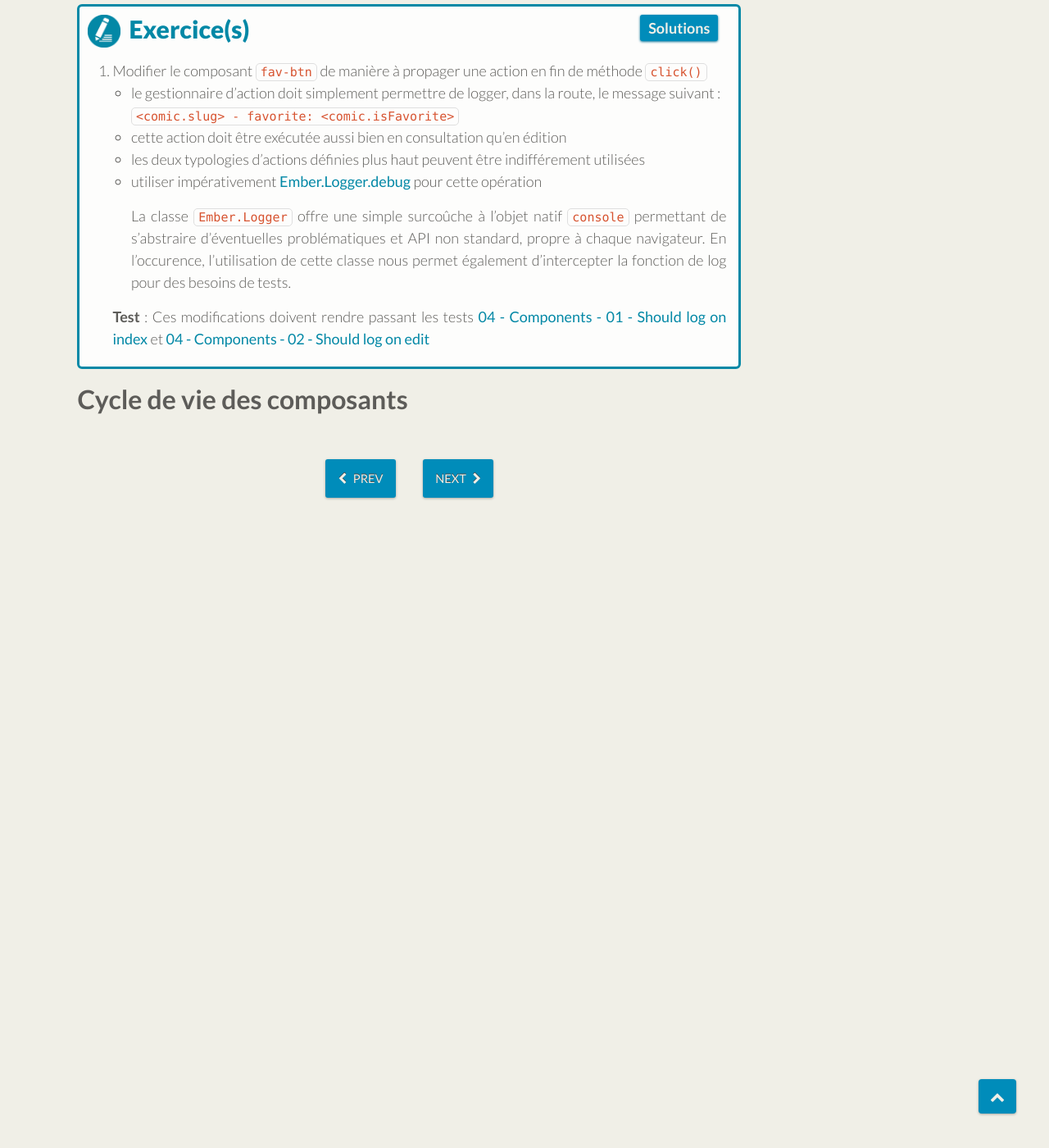
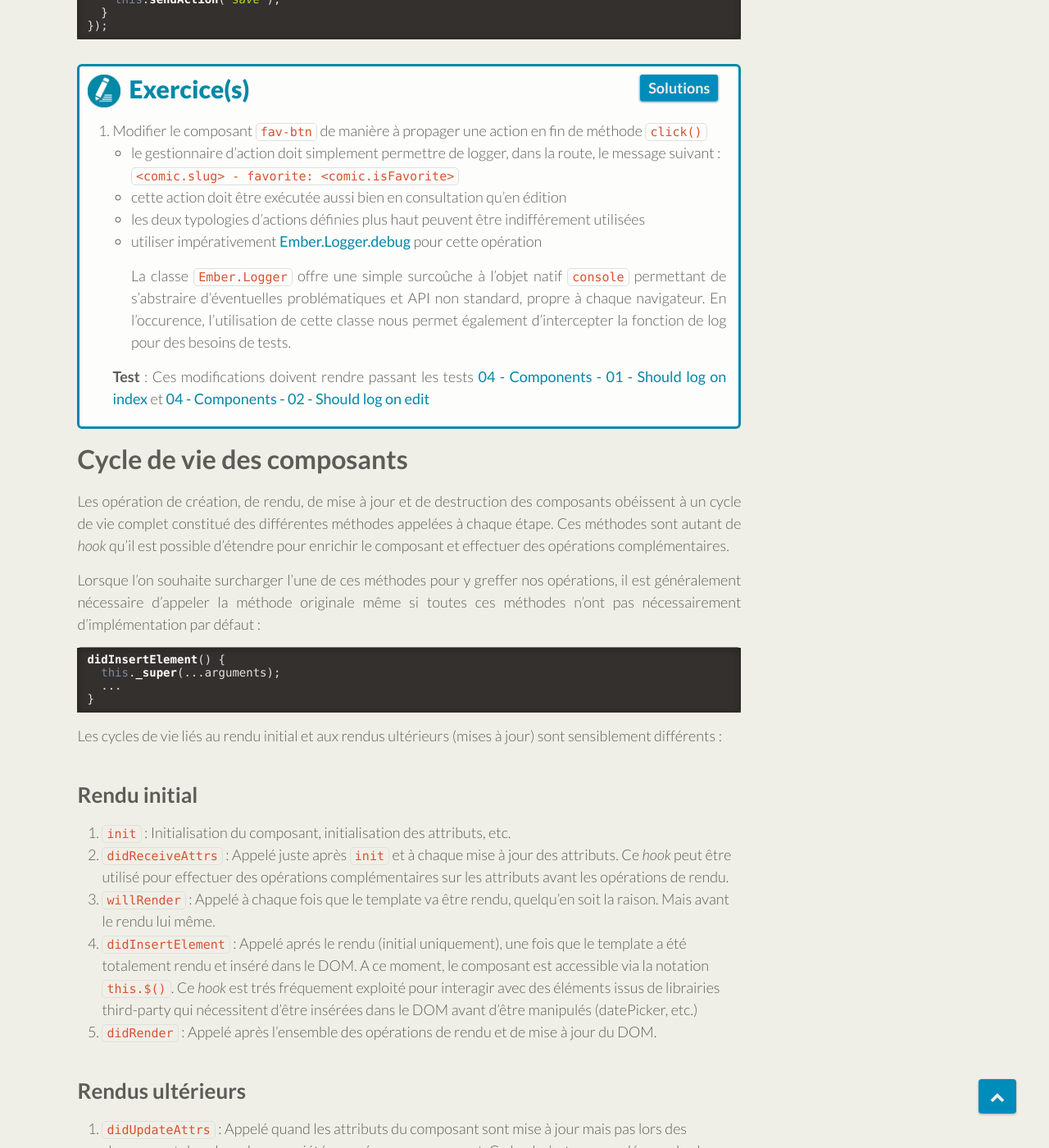
Before and after one commit to bmeurant/bmeurant.github.io, a Jekyll site: the page built from ember/training/components.md, in a window 1280 px wide and 1400 px high, scrolled down 11728 px. Shown: the whole window at 82% size. Built offline with Jekyll 4.4.1, drawn with Linux system fonts in a browser that asks for light colours; nearby versions of some CDN libraries; some of the changed text lies outside the part shown.

Commit message:
Lifecycle components section

````diff
--- a/ember/training/components.md
+++ b/ember/training/components.md
@@ -92,7 +92,7 @@ Il peut s'agir :
     {{#each model.paragraphs as |paragraph|}}
       <p>paragraph</p>
     {{/each}}
-  {{/my-component}}
+  {{/full-article}}
   ```
 
   avec le template suivant :
@@ -755,7 +755,110 @@ export default Ember.Component.extend({
 
 ## Cycle de vie des composants
 
+Les opération de création, de rendu, de mise à jour et de destruction des composants obéissent à un cycle de vie complet
+constitué des différentes méthodes appelées à chaque étape. Ces méthodes sont autant de *hook* qu'il est possible
+d'étendre pour enrichir le composant et effectuer des opérations complémentaires.
+
+Lorsque l'on souhaite surcharger l'une de ces méthodes pour y greffer nos opérations, il est généralement nécessaire d'appeler la
+méthode originale même si toutes ces méthodes n'ont pas nécessairement d'implémentation par défaut :
+
+```javascript
+didInsertElement() {
+  this._super(...arguments);
+  ...
+}
+```
+
+Les cycles de vie liés au rendu initial et aux rendus ultérieurs (mises à jour) sont sensiblement différents :
+
+### Rendu initial
+
+1. ``init`` : Initialisation du composant, initialisation des attributs, etc.
+1. ``didReceiveAttrs`` : Appelé juste après ``init`` et à chaque mise à jour des attributs. Ce *hook* peut être
+   utilisé pour effectuer des opérations complémentaires sur les attributs avant les opérations de rendu.
+1. ``willRender`` : Appelé à chaque fois que le template va être rendu, quelqu'en soit la raison. Mais avant le rendu lui même.
+1. ``didInsertElement`` : Appelé aprés le rendu (initial uniquement), une fois que le template a été totalement rendu et inséré
+   dans le DOM. A ce moment, le composant est accessible via la notation ``this.$()``. Ce *hook* est trés fréquement exploité
+   pour interagir avec des éléments issus de librairies third-party qui nécessitent d'être insérées dans le DOM avant d'être
+   manipulés (datePicker, etc.)
+1. ``didRender`` : Appelé après l'ensemble des opérations de rendu et de mise à jour du DOM.
+
+### Rendus ultérieurs
+
+1. ``didUpdateAttrs`` : Appelé quand les attributs du composant sont mise à jour mais pas lors des changement de valeur
+   des propriétés passées au compoosant. Ce *hook* n'est pas appelé non plus lors d'un rerender explicite.
+1. ``didReceiveAttrs`` : cf. plus haut
+1. ``willUpdate`` : Appelé à chaque fois que le template va être rendu, quelqu'en soit la raison.
+1. ``willRender`` : cf. plus haut
+1. ``didUpdate`` : Appelé lors que le DOM a été pleinement mis à jour.
+1. ``didRender`` : cf. plus haut
+
+Des *hooks* sont également disponible lors de la phase de destruction :
+
+### Destruction
+
+1. ``willDestroyElement`` : Appelé lorsqu'un composant détécte qu'il doit être supprimé, avant sa suppression. Ce *hook*
+   permet notamment de supprimer d'éventuels listeners.
+1. ``willClearRender`` : Appelé lorsque la vue contenant le composant va être renrendue.
+1. ``didDestroyElement`` : Appelé après la destruction de l'élément du composant.
+
+La très grand majorité de ces *hook* est très rarement utilisée. Les plus fréquents sont ``didInsertElement``,
+``willDestroyElement`` et moins fréquement ``didReceiveAttrs``.
+
 {% endraw %}
+
+<div class="work answer">
+  {% capture m %}
+  {% raw %}
+
+1. On souhaite désormais enrichir le composant ``image-cover`` afin qu'il affiche une image par défaut si aucune jaquette
+   n'est disponible pour le comic. Notamment lors de la création.
+   * pour cela on doit se baser sur l'évènement ``onerror`` de l'élément ``img`` racine
+   * comme l'évènement ``onerror`` n'est pas un évènement qui se [propage](https://en.wikipedia.org/wiki/DOM_events) (de même que ``onload`` etc.),
+     il n'est pas possible de s'appuyer sur les ``customEvents``
+   * on doit donc installer, via le *hook* approprié, un *listener* sur l'évènement ``onerror`` via jQuery (attention au ``this``)
+   * implémenter ce listener de manière à changer la source de l'image pour ``default.jpg`` en cas d'erreur
+   * ne pas oublier de supprimer le listener avant la destruction du composant pour éviter les fuites mémoire
+
+   **Tests** : Ces modifications doivent rendre passant les tests [04 - Components - 03 - Image cover should fallback](TODO link)
+   et [04 - Components - 04 - Image cover should change if model changes](TODO link)
+
+   > ```javascript
+   > //app/components/image-cover.js
+   > import Ember from 'ember';
+   >
+   > export default Ember.Component.extend({
+   >   tagName: 'img',
+   >   classNames: 'cover',
+   >   attributeBindings: 'src',
+   >   src: function () {
+   >     return this.getImagePath(this.get('name'));
+   >   }.property('name'),
+   >
+   >   getImagePath(name) {
+   >     return `/assets/images/comics/covers/${name}.jpg`;
+   >   },
+   >
+   >   didInsertElement() {
+   >     this._super(...arguments);
+   >     this.$().on('error', () => {
+   >       return this.onError();
+   >     });
+   >   },
+   >
+   >   willDestroyElement(){
+   >     this.$().off('error');
+   >   },
+   >
+   >   onError() {
+   >     this.$().attr('src', this.getImagePath('default'));
+   >   }
+   > });
+   > ```
+
+  {% endraw %}
+  {% endcapture %}{{ m | markdownify }}
+</div>
 
 
 [ember]: http://emberjs.com/
````
Also changed, not shown: other parts of ember/training/components.md (+2 -2 lines).
